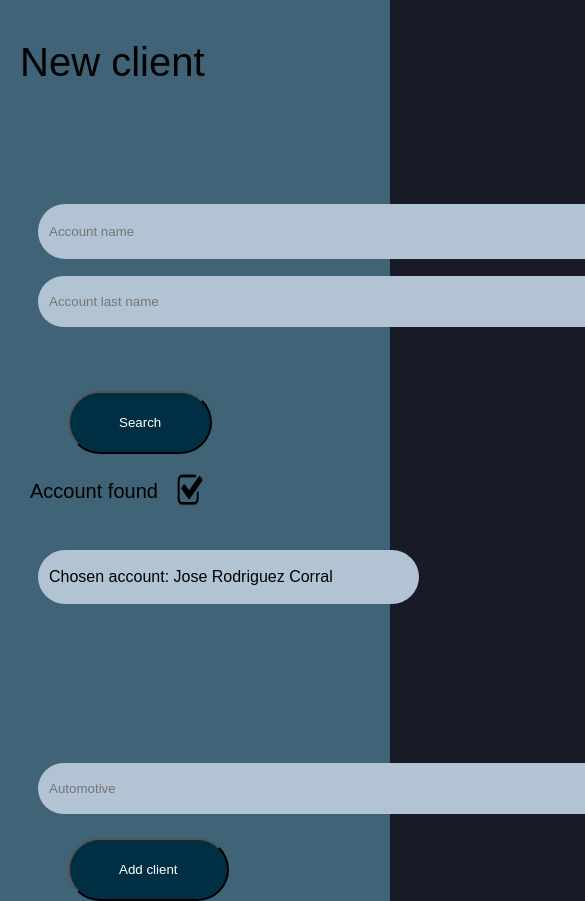
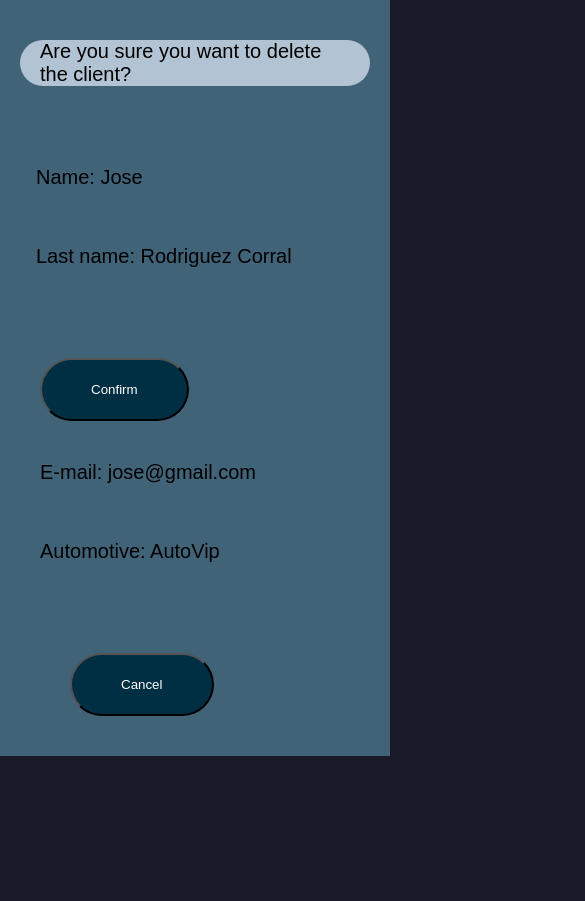
Before and after one commit to AplicacionesWeb-DriveSmart/frontend-carhelp, a Vue app: page / in a window 390 px wide. Shown: the top 901 px of the page, 585 px wide, since content can reach past the window. After the commit the page ends 844 px from the top, so only its background shows below. Built offline with nearby package versions, Linux system fonts and the light colour scheme.

Commit message:
feat: added client-delete-confirmation component

```diff
--- a/src/App.vue
+++ b/src/App.vue
@@ -5,17 +5,17 @@ import Menu from './components/pages/menu.component.vue'
 import ClientList from "./components/pages/client-list.component.vue";
 import ClientProfile from "./components/pages/client-profile.component.vue";
 import ClientAdd from "./components/pages/client-add.component.vue";
-
+import ClientDeleteConfirmation from "./components/pages/client-delete-confirmation.component.vue";
 
 export default {
   name:'app',
-  components: {ClientList, ClientProfile, ClientAdd, Register, LoginForm, Menu}
+  components: {ClientList, ClientProfile, ClientAdd, ClientDeleteConfirmation, Register, LoginForm, Menu}
 }
 
 </script>
 
 <template>
- <ClientAdd></ClientAdd>
+ <ClientDeleteConfirmation></ClientDeleteConfirmation>
 </template>
 
 <style scoped>
--- /dev/null
+++ b/src/components/pages/client-delete-confirmation.component.vue
@@ -0,0 +1,216 @@
+<script>
+export default {
+  name: 'ClientDelete',
+}
+</script>
+<template>
+  <div class="div">
+    <div class="div-2">
+      <div class="div-3">
+        <div class="div-4">Are you sure you want to delete the client?</div>
+        <div class="div-5">
+          <div class="div-6">
+            <div class="column">
+              <div class="div-7">
+                <div class="div-8">
+                  <div class="textbox">Name: Jose</div>
+                  <div class="textbox2">Last name: Rodriguez Corral</div>
+                </div>
+                <div class="div-9"><button>Confirm</button></div>
+              </div>
+            </div>
+            <div class="column-2">
+              <div class="div-10">
+
+                <div class="textbox">E-mail: jose@gmail.com</div>
+                <div class="textbox2">Automotive: AutoVip</div>
+                <div class="div-11"><button>Cancel</button></div>
+              </div>
+            </div>
+          </div>
+        </div>
+      </div>
+    </div>
+  </div>
+</template>
+
+
+
+<style scoped>
+.div {
+  background-color: #181a27;
+  display: flex;
+  flex-direction: column;
+  align-items: center;
+  padding: 80px 60px 0;
+}
+@media (max-width: 991px) {
+  .div {
+    padding: 0 20px;
+  }
+}
+.div-2 {
+  background-color: #406378;
+  display: flex;
+  width: 100%;
+  max-width: 1418px;
+  align-items: center;
+  justify-content: center;
+  padding: 80px 60px;
+}
+@media (max-width: 991px) {
+  .div-2 {
+    max-width: 100%;
+    padding: 0 20px;
+  }
+}
+.div-3 {
+  display: flex;
+  width: 636px;
+  max-width: 100%;
+  flex-direction: column;
+  margin: 83px 0 302px;
+}
+@media (max-width: 991px) {
+  .div-3 {
+    margin: 40px 0;
+  }
+}
+.div-4 {
+  border-radius: 30px;
+  background-color: #b2c3d3;
+  color: #000;
+  justify-content: center;
+  padding: 18px 57px;
+  font: 500 20px Roboto Mono, sans-serif;
+}
+@media (max-width: 991px) {
+  .div-4 {
+    max-width: 100%;
+    padding: 0 24px 0 20px;
+  }
+}
+.div-5 {
+  margin-top: 46px;
+}
+@media (max-width: 991px) {
+  .div-5 {
+    max-width: 100%;
+    margin-top: 40px;
+  }
+}
+.div-6 {
+  gap: 20px;
+  display: flex;
+}
+@media (max-width: 991px) {
+  .div-6 {
+    flex-direction: column;
+    align-items: stretch;
+    gap: 0px;
+  }
+}
+.column {
+  display: flex;
+  flex-direction: column;
+  line-height: normal;
+  width: 50%;
+  margin-left: 0px;
+}
+@media (max-width: 991px) {
+  .column {
+    width: 100%;
+  }
+}
+.div-7 {
+  display: flex;
+  flex-grow: 1;
+  flex-direction: column;
+}
+@media (max-width: 991px) {
+  .div-7 {
+    margin-top: 40px;
+  }
+}
+.div-8 {
+  display: flex;
+  flex-direction: column;
+  font-size: 20px;
+  color: #000;
+  font-weight: 500;
+  padding: 0 16px;
+}
+
+
+@media (max-width: 991px) {
+  .div-10 {
+    margin-top: 40px;
+  }
+}
+
+@media (max-width: 991px) {
+  .div-9 {
+    margin-top: 40px;
+    white-space: initial;
+    padding: 0 25px 0 20px;
+  }
+}
+.column-2 {
+  display: flex;
+  flex-direction: column;
+  line-height: normal;
+  width: 50%;
+  margin-left: 20px;
+}
+@media (max-width: 991px) {
+  .column-2 {
+    width: 100%;
+  }
+}
+.div-10 {
+  display: flex;
+  flex-grow: 1;
+  flex-direction: column;
+  font-size: 20px;
+  color: #000;
+  font-weight: 500;
+}
+@media (max-width: 991px) {
+  .div-10 {
+    margin-top: 40px;
+  }
+}
+
+@media (max-width: 991px) {
+  .div-11 {
+    white-space: initial;
+    margin: 40px 0 0 10px;
+    padding: 0 20px;
+  }
+}
+button{
+  margin-top: 50px;
+  font-family: Roboto Mono, sans-serif;
+  border-radius: 40px;
+  background-color: #002e43;
+  justify-content: center;
+  padding: 22px 49px;
+  color: #ffffff;
+}
+
+
+.textbox {
+  width: 120%;
+  border: none;
+  font-family: Roboto Mono, sans-serif;
+ }
+
+.textbox2 {
+  margin-top: 56px;
+  width: 120%;
+  border: none;
+  font-family: Roboto Mono, sans-serif;
+}
+
+
+</style>
```
